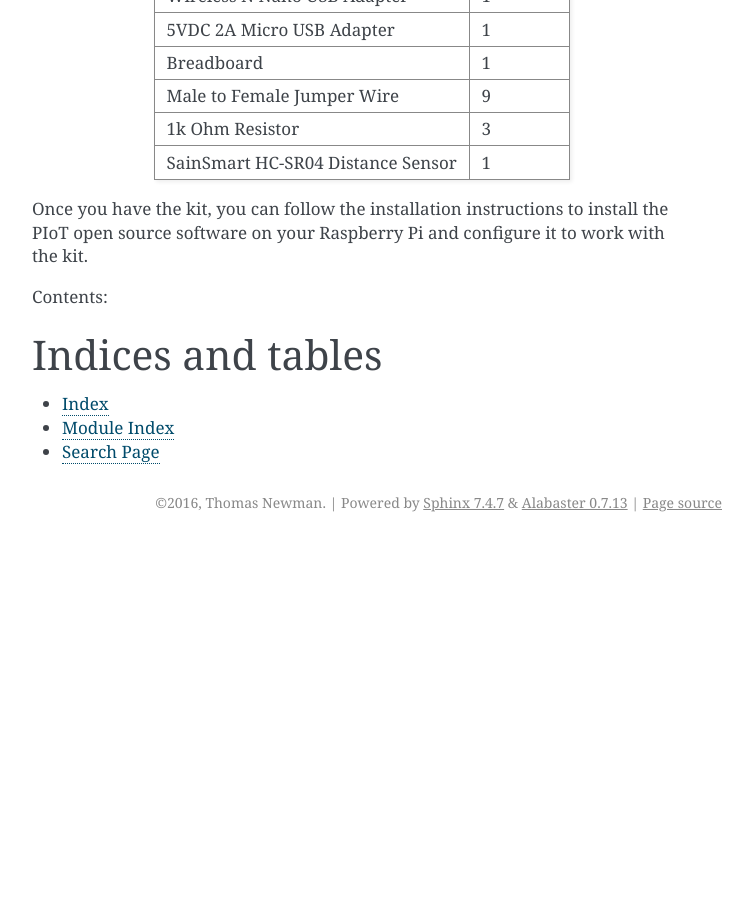
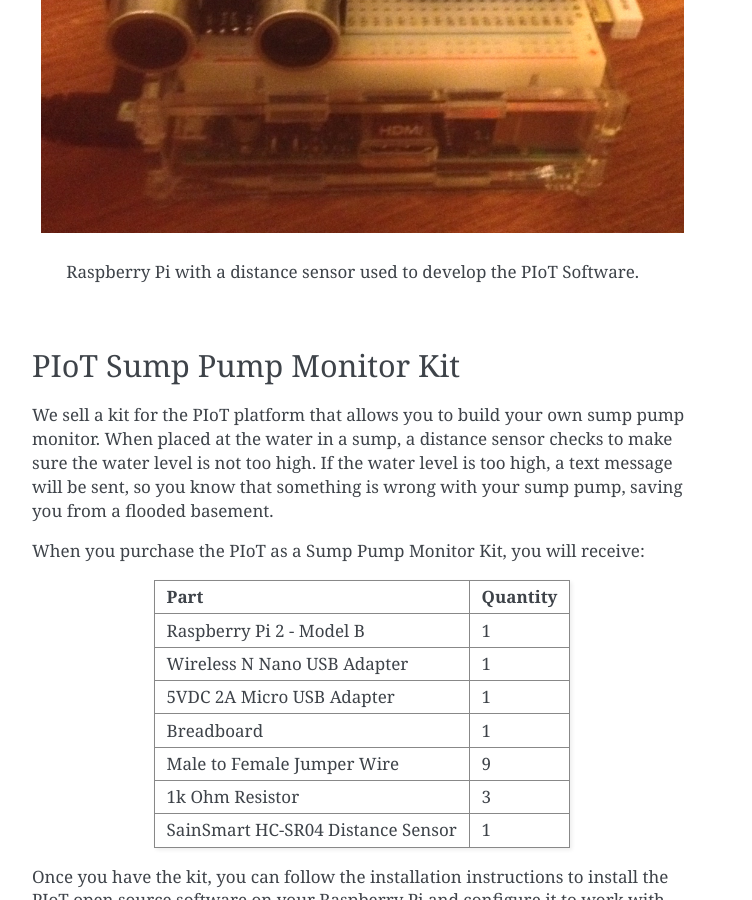
Before and after one commit to tnewman/PIoT, a Sphinx documentation site: the page built from docs/index.rst, in a window 1280 px wide and 900 px high, scrolled down 751 px. Shown: the whole window, without its empty margins (388-1140 px from the left). Built offline with Sphinx 7.4.7, drawn with Linux system fonts in a browser that asks for light colours; before the commit the page ends 1293 px from its top, so only the background shows below that.

Commit message:
Added Distance Sensor Image

```diff
--- a/docs/index.rst
+++ b/docs/index.rst
@@ -17,6 +17,12 @@ readings of those sensors over time and receive text message
 notifications when a sensor detects that something has gone wrong.
 PIoT has a sensor plugin system, so you can add your own sensors in
 addition to those that are supported through our kits.
+
+.. figure:: images/distancesensor.jpg
+   :alt: PIoT Distance Sensor
+
+   Raspberry Pi with a distance sensor used to develop the PIoT
+   Software.
 
 PIoT Sump Pump Monitor Kit
 --------------------------
```
Also changed, not shown: docs/images/distancesensor.jpg (added).
